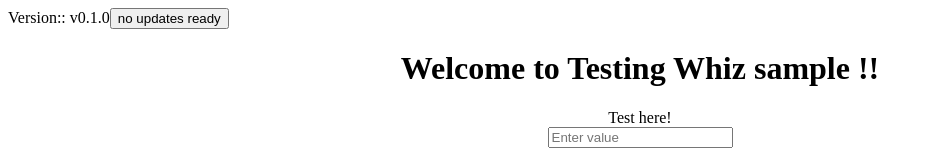
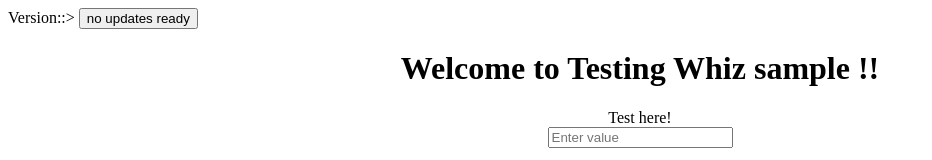
Before and after one commit to ShaileshInfo/electron-testingwhiz, an Angular app: page / in a window 1280 px wide. Shown: the top 160 px of the page, without its empty margins (0-932 px from the left). Built offline with nearby package versions, Linux system fonts and the light colour scheme.

Commit message:
commit for v0.1.5

```diff
--- a/main.js
+++ b/main.js
@@ -97,8 +97,6 @@ autoUpdater.on('checking-for-update', () => {
   sendStatusToWindow('Checking for update...');
 })
 autoUpdater.on('update-available', (ev, info) => {
-  log.info('verson::: '+info);
-
   sendStatusToWindow('Update available.');
 })
 autoUpdater.on('update-not-available', (ev, info) => {
--- a/package.json
+++ b/package.json
@@ -1,6 +1,6 @@
 {
   "name": "TestingWhiz",
-  "version": "0.1.4",
+  "version": "0.1.5",
   "description": "Testing Whiz Application",
   "license": "MIT",
   "author": "Shailesh",
--- a/src/app/app.component.html
+++ b/src/app/app.component.html
@@ -8,7 +8,7 @@
             container.innerHTML = "new version ready!";
         })
     </script>
-    Version:: <span id="version">v0.1.0</span>
+    Version::> <span id="version"></span>
     <!-- the button onClick sends a quitAndInstall message to the electron main process -->
     <button id="ready" onClick="ipcRenderer.send('quitAndInstall')">no updates ready</button>
 
```
